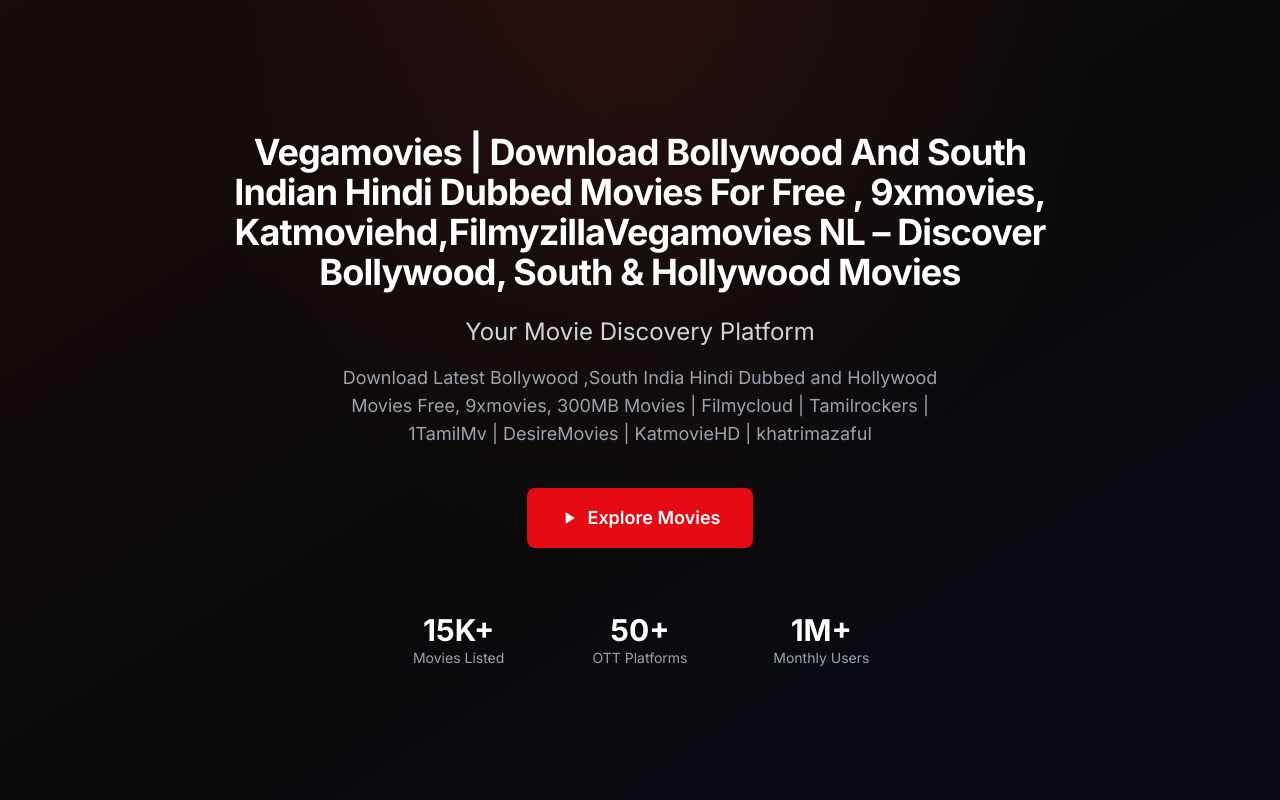
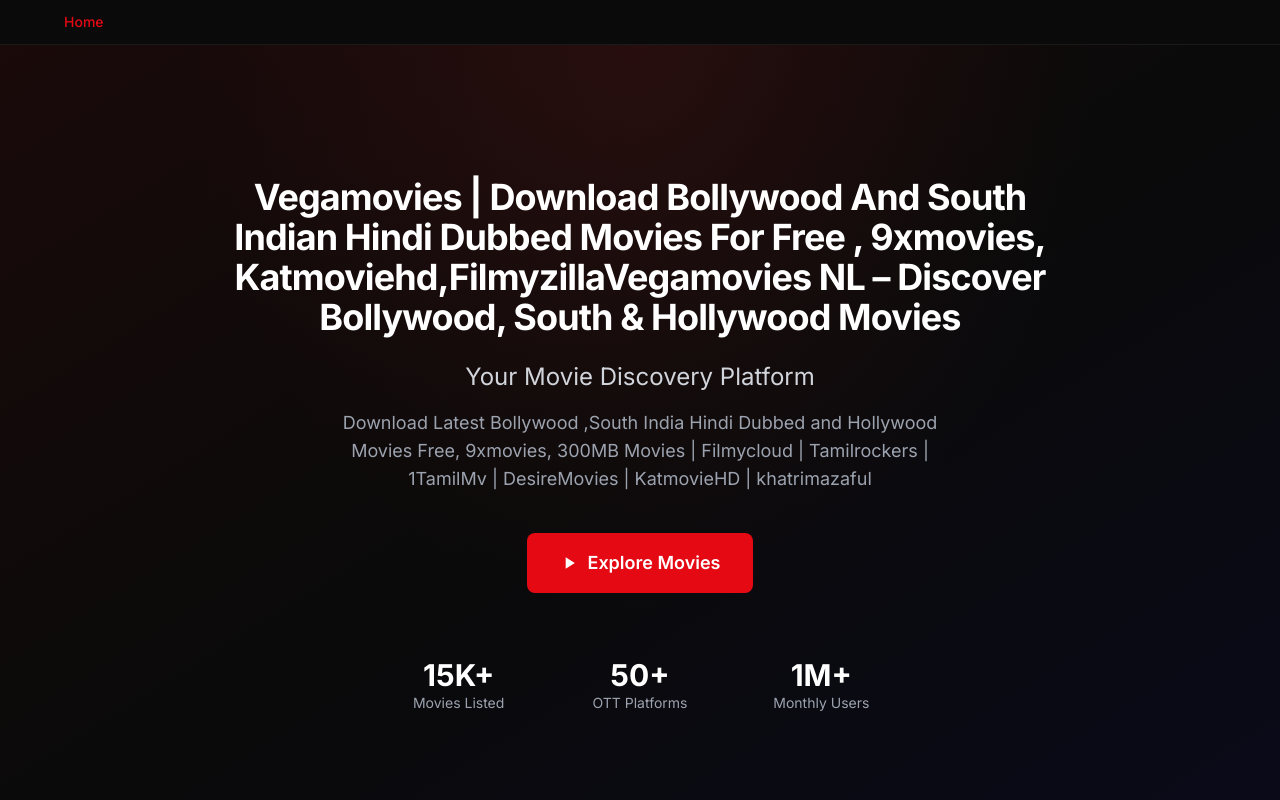
Before and after one commit to expertcodertech/movie-landing, a Next.js app: page / in a window 1280 px wide. Shown: the top 800 px of the page. Built offline with nearby package versions, Linux system fonts and the light colour scheme; no server answers.

Commit message:
Add BreadcrumbList schema and visible breadcrumb for SEO

```diff
--- a/src/app/layout.tsx
+++ b/src/app/layout.tsx
@@ -66,7 +66,10 @@
 // JSON-LD Structured Data
 const jsonLd = {
   "@context": "https://schema.org",
+  "@graph": [
+    {
       "@type": "WebSite",
+      "@id": `${siteUrl}/#website`,
       name: SEO_CONFIG.siteName,
       description: SEO_CONFIG.description,
       url: siteUrl,
@@ -76,10 +79,49 @@
         "query-input": "required name=search_term_string",
       },
       publisher: {
+        "@id": `${siteUrl}/#organization`,
+      },
+    },
+    {
       "@type": "Organization",
+      "@id": `${siteUrl}/#organization`,
       name: SEO_CONFIG.siteName,
       url: siteUrl,
+      logo: {
+        "@type": "ImageObject",
+        url: `${siteUrl}/favicon/128x128.png`,
       },
+    },
+    {
+      "@type": "WebPage",
+      "@id": `${siteUrl}/#webpage`,
+      url: siteUrl,
+      name: SEO_CONFIG.title,
+      description: SEO_CONFIG.description,
+      isPartOf: {
+        "@id": `${siteUrl}/#website`,
+      },
+      about: {
+        "@id": `${siteUrl}/#organization`,
+      },
+      primaryImageOfPage: {
+        "@type": "ImageObject",
+        url: `${siteUrl}${SEO_CONFIG.ogImage}`,
+      },
+    },
+    {
+      "@type": "BreadcrumbList",
+      "@id": `${siteUrl}/#breadcrumb`,
+      itemListElement: [
+        {
+          "@type": "ListItem",
+          position: 1,
+          name: "Home",
+          item: siteUrl,
+        },
+      ],
+    },
+  ],
 };
 
 export default function RootLayout({
--- a/src/app/page.tsx
+++ b/src/app/page.tsx
@@ -50,6 +50,17 @@
 export default function Home() {
   return (
     <main className="min-h-screen bg-[#0a0a0a]">
+      {/* Breadcrumb Navigation */}
+      <nav aria-label="Breadcrumb" className="bg-[#0a0a0a] px-4 py-3 border-b border-[#1a1a1a]">
+        <ol className="max-w-6xl mx-auto flex items-center gap-2 text-sm">
+          <li>
+            <a href="/" className="text-[#e50914] hover:underline font-medium">
+              Home
+            </a>
+          </li>
+        </ol>
+      </nav>
+
       {/* Hero Section */}
       <section className="relative min-h-[80vh] sm:min-h-screen flex items-center justify-center px-4 py-12 sm:py-20 bg-gradient-to-br from-[#1a0a0a] via-[#0a0a0a] to-[#0a0a1a]">
         <div
```
Lines whose indentation alone changed are shown as unchanged.
